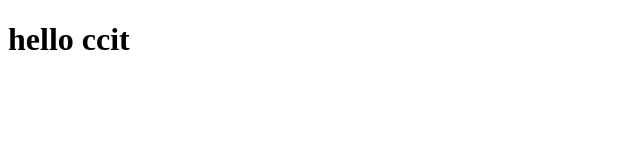
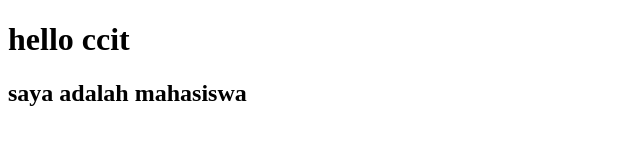
Before and after one commit to rezamaulanastarbhak/project1, a plain HTML site: page index.html in a window 1280 px wide. Shown: the whole page, without its empty margins (0-640 px from the left). Drawn offline with Linux system fonts and the light colour scheme.

Commit message:
Update index.html
tambah

```diff
--- a/index.html
+++ b/index.html
@@ -7,5 +7,6 @@
 </head>
 <body>
    <h1>hello ccit</h1>
+    <h2>saya adalah mahasiswa</h2>
 </body>
 </html>
```
